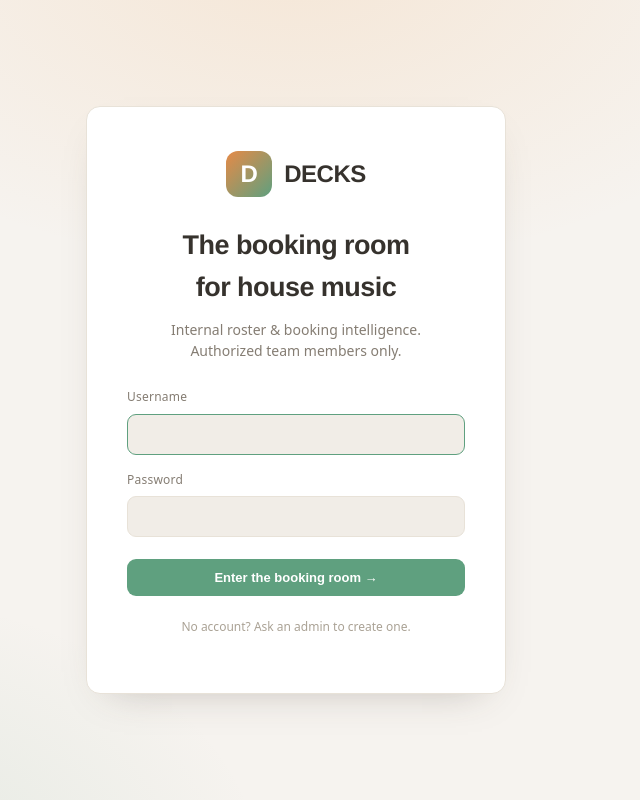
After one commit to kevinreilly994/decks, a Django app: page /login/ in a window 1280 px wide. The commit adds this page. Shown: the whole page, without its empty margins (344-984 px from the left). Run offline with Django 5.2, Linux system fonts and the light colour scheme.

Commit message:
feat: dedicated branded login page
- /login/ (LoginView) + /logout/ (LogoutView) routes; LOGIN_URL/redirects
  point at the branded page instead of the admin login
- templates/registration/login.html: Decks-branded, beach-palette login card
- base.html sign-out switched to a POST form (Django logout requires POST)
- login styles in app.css
- tests: +4 (branded render, redirect target, login->directory, logout)
- README auth note updated

```diff
--- a/config/urls.py
+++ b/config/urls.py
@@ -2,6 +2,7 @@
 from django.conf import settings
 from django.conf.urls.static import static
 from django.contrib import admin
+from django.contrib.auth import views as auth_views
 from django.http import JsonResponse
 from django.urls import include, path
 
@@ -13,6 +14,8 @@ def health(_request):
 urlpatterns = [
     path("admin/", admin.site.urls),
     path("health/", health, name="health"),
+    path("login/", auth_views.LoginView.as_view(redirect_authenticated_user=True), name="login"),
+    path("logout/", auth_views.LogoutView.as_view(), name="logout"),
     path("", include("roster.urls")),
 ]
 
--- a/roster/static/roster/css/app.css
+++ b/roster/static/roster/css/app.css
@@ -207,3 +207,40 @@ a{color:inherit;text-decoration:none}
 .chart-legend .lg::before{content:"";width:12px;height:3px;border-radius:2px;display:inline-block}
 .chart-legend .green::before{background:var(--accent)}
 .chart-legend .sun::before{background:var(--sunset)}
+
+/* ---------- Branded login ---------- */
+.login-body{min-height:100vh;margin:0}
+.login-screen{
+  min-height:100vh;display:flex;align-items:center;justify-content:center;padding:24px;
+  background:
+    radial-gradient(900px 520px at 50% -5%, rgba(240,166,90,.16), transparent 60%),
+    radial-gradient(700px 480px at 15% 110%, rgba(95,160,127,.13), transparent 60%),
+    var(--bg);
+}
+.login-card{
+  width:min(420px,100%);background:var(--surface);border:1px solid var(--border);
+  border-radius:var(--radius);padding:44px 40px;text-align:center;box-shadow:var(--shadow);
+}
+.login-card .brand-lock{display:inline-flex;align-items:center;gap:12px;margin-bottom:28px}
+.login-card .brand-mark{
+  width:46px;height:46px;border-radius:12px;display:grid;place-items:center;
+  background:linear-gradient(135deg,var(--sunset),var(--accent));color:var(--on-accent);
+  font-family:var(--font-display);font-weight:800;font-size:24px;
+}
+.login-card .brand-word{font-family:var(--font-display);font-weight:800;font-size:24px;letter-spacing:-.02em}
+.login-card h1{font-family:var(--font-display);font-weight:800;font-size:27px;letter-spacing:-.02em;margin:0 0 10px;text-wrap:balance}
+.login-sub{color:var(--muted);font-size:14px;margin:0 0 26px}
+.login-form .field{text-align:left;margin-bottom:16px}
+.login-form label{display:block;font-size:12px;color:var(--muted);margin-bottom:7px;letter-spacing:.02em}
+.login-form input{
+  width:100%;padding:11px 13px;border-radius:var(--radius-sm);
+  background:var(--surface-2);border:1px solid var(--border);color:var(--text);font-size:15px;
+}
+.login-form input:focus{border-color:var(--accent);outline:none}
+.login-submit{margin-top:6px}
+.login-error{
+  background:rgba(192,87,74,.1);border:1px solid rgba(192,87,74,.3);color:var(--bad);
+  border-radius:var(--radius-sm);padding:10px 12px;font-size:13px;margin-bottom:18px;text-align:left;
+}
+.login-note{margin-top:22px;font-size:12px;color:var(--muted-dim)}
+.logout-form{margin:0;padding:0;display:contents}
--- a/templates/base.html
+++ b/templates/base.html
@@ -19,7 +19,7 @@
       <span class="ic">♥</span><span class="tip">Shortlist</span></a>
     <a class="nav-btn" href="/admin/"><span class="ic">✎</span><span class="tip">Admin</span></a>
     <span class="rail-spacer"></span>
-    <a class="nav-btn" href="/admin/logout/"><span class="ic">⇥</span><span class="tip">Sign out</span></a>
+    <form method="post" action="{% url 'logout' %}" class="logout-form">{% csrf_token %}<button class="nav-btn" type="submit"><span class="ic">⇥</span><span class="tip">Sign out</span></button></form>
   </nav>
   <header class="topbar">
     <form class="search" method="get" action="{% url 'roster:directory' %}">
--- /dev/null
+++ b/templates/registration/login.html
@@ -0,0 +1,39 @@
+{% load static %}
+<!doctype html>
+<html lang="en">
+<head>
+  <meta charset="utf-8">
+  <meta name="viewport" content="width=device-width, initial-scale=1">
+  <title>Sign in · Decks</title>
+  <link rel="stylesheet" href="{% static 'roster/css/app.css' %}">
+</head>
+<body class="login-body">
+  <main class="login-screen">
+    <div class="login-card">
+      <div class="brand-lock">
+        <div class="brand-mark">D</div>
+        <div class="brand-word">DECKS</div>
+      </div>
+      <h1>The booking room for house music</h1>
+      <p class="login-sub">Internal roster &amp; booking intelligence.<br>Authorized team members only.</p>
+      {% if form.errors %}
+      <div class="login-error">That username and password didn&#39;t match. Please try again.</div>
+      {% endif %}
+      <form method="post" action="{% url 'login' %}" class="login-form">
+        {% csrf_token %}
+        <div class="field">
+          <label for="id_username">Username</label>
+          {{ form.username }}
+        </div>
+        <div class="field">
+          <label for="id_password">Password</label>
+          {{ form.password }}
+        </div>
+        <input type="hidden" name="next" value="{{ next }}">
+        <button class="btn btn-primary btn-block login-submit" type="submit">Enter the booking room →</button>
+      </form>
+      <p class="login-note">No account? Ask an admin to create one.</p>
+    </div>
+  </main>
+</body>
+</html>
```
Also changed, not shown: config/settings/base.py (+4 -3 lines), roster/tests/test_login.py (added, +40 -0 lines), README.md.
